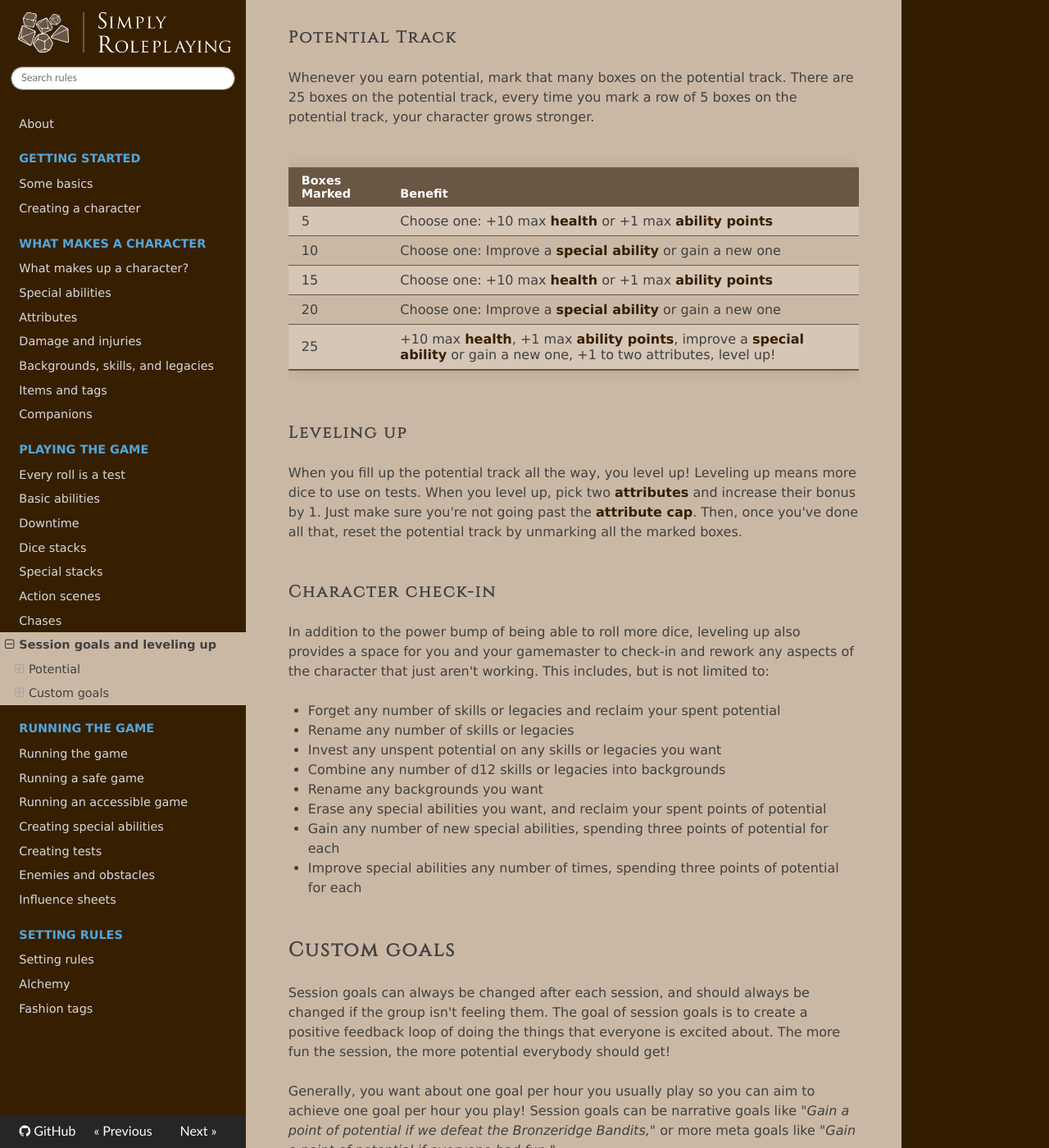
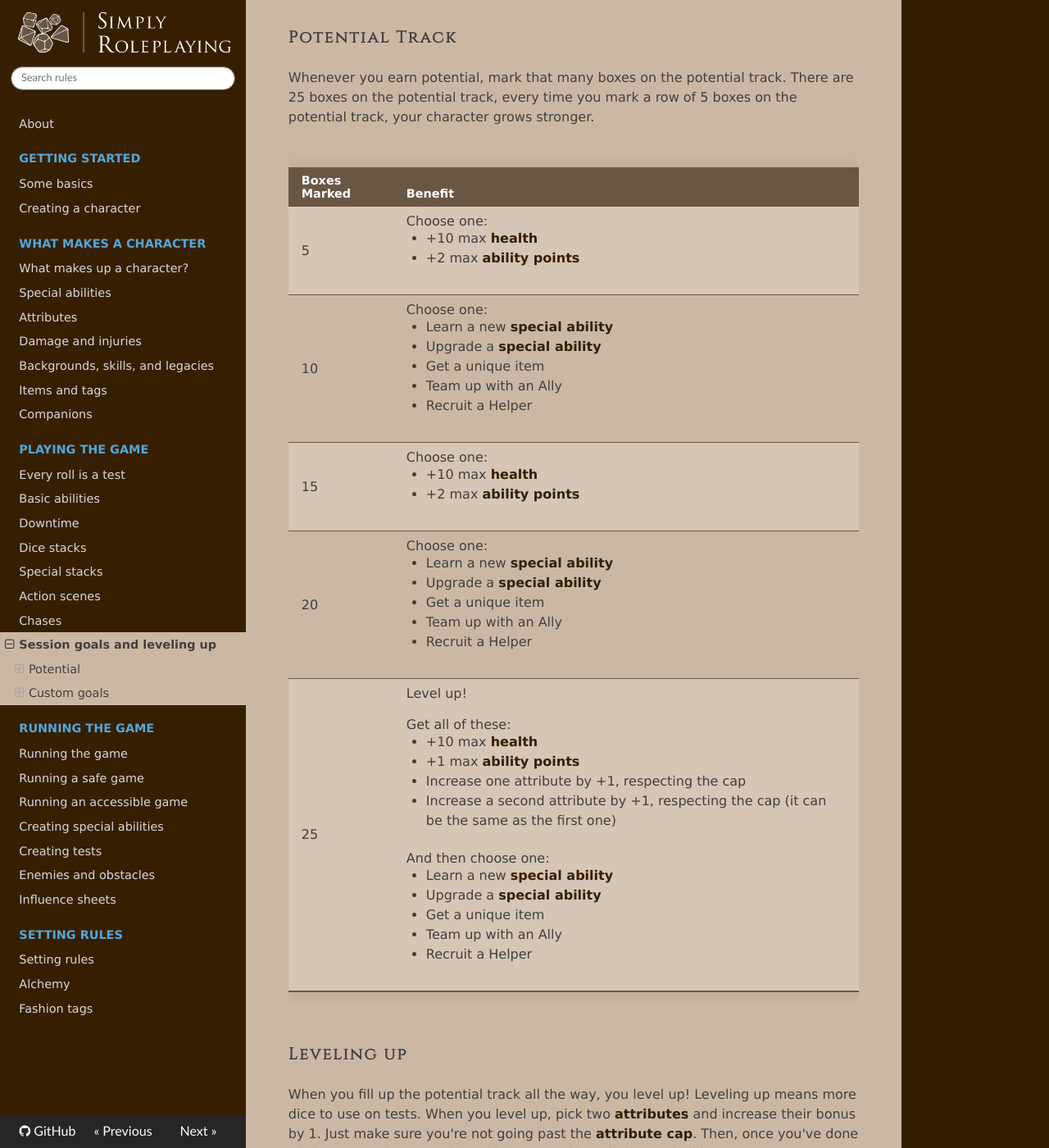
Before and after one commit to TheFifthRider/simply-roleplaying-webapp, an MkDocs documentation site: the page built from docs/gameplay/advancement.md, in a window 1280 px wide and 1400 px high, scrolled down 708 px. Shown: the whole window at 82% size. Built offline with MkDocs 1.6.1, drawn with Linux system fonts in a browser that asks for light colours; nearby versions of some CDN libraries.

Commit message:
refactor: Update creating a character to better reflect the advancement track

```diff
--- a/docs/gameplay/advancement.md
+++ b/docs/gameplay/advancement.md
@@ -17,13 +17,13 @@ Discuss if you met the goal. If the players and the GM agree that you have, imme
 
 Whenever you earn potential, mark that many boxes on the potential track. There are 25 boxes on the potential track, every time you mark a row of 5 boxes on the potential track, your character grows stronger.
 
-| Boxes Marked | Benefit |
-|----------|---------|
-| 5 | Choose one: +10 max [health](../character/health.md) or +1 max [ability points](../character/special_abilities.md#ability-points) |
-| 10 | Choose one: Improve a [special ability](../character/special_abilities.md) or gain a new one |
-| 15 | Choose one: +10 max [health](../character/health.md) or +1 max [ability points](../character/special_abilities.md#ability-points) |
-| 20 | Choose one: Improve a [special ability](../character/special_abilities.md) or gain a new one |
-| 25 | +10 max [health](../character/health.md), +1 max [ability points](../character/special_abilities.md#ability-points), improve a [special ability](../character/special_abilities.md) or gain a new one, +1 to two attributes, level up! |
+| Boxes Marked | Benefit                                                                                                                                                                                                                                                                                                                                                                                                                                                                                                                                                                                                    |
+| ------------ | ---------------------------------------------------------------------------------------------------------------------------------------------------------------------------------------------------------------------------------------------------------------------------------------------------------------------------------------------------------------------------------------------------------------------------------------------------------------------------------------------------------------------------------------------------------------------------------------------------------- |
+| 5            | Choose one: <ul><li>+10 max [health](../character/health.md)</li><li>+2 max [ability points](../character/special_abilities.md#ability-points)</li></ul>                                                                                                                                                                                                                                                                                                                                                                                                                                                   |
+| 10           | Choose one: <ul><li>Learn a new [special ability](../character/special_abilities.md)</li><li>Upgrade a [special ability](../character/special_abilities.md)</li><li>Get a unique item</li><li>Team up with an Ally</li><li>Recruit a Helper</li></ul>                                                                                                                                                                                                                                                                                                                                                      |
+| 15           | Choose one: <ul><li>+10 max [health](../character/health.md)</li><li>+2 max [ability points](../character/special_abilities.md#ability-points)</li></ul>                                                                                                                                                                                                                                                                                                                                                                                                                                                   |
+| 20           | Choose one: <ul><li>Learn a new [special ability](../character/special_abilities.md)</li><li>Upgrade a [special ability](../character/special_abilities.md)</li><li>Get a unique item</li><li>Team up with an Ally</li><li>Recruit a Helper</li></ul>                                                                                                                                                                                                                                                                                                                                                      |
+| 25           | Level up!<br><br>Get all of these: <ul><li>+10 max [health](../character/health.md)</li><li>+1 max [ability points](../character/special_abilities.md#ability-points)</li><li>Increase one attribute by +1, respecting the cap</li><li>Increase a second attribute by +1, respecting the cap (it can be the same as the first one)</li></ul> And then choose one:<ul><li>Learn a new [special ability](../character/special_abilities.md)</li><li>Upgrade a [special ability](../character/special_abilities.md)</li><li>Get a unique item</li><li>Team up with an Ally</li><li>Recruit a Helper</li></ul> |
 
 ### Leveling up
 
```
Also changed, not shown: docs/getting_started/creation.md (+23 -35 lines).
